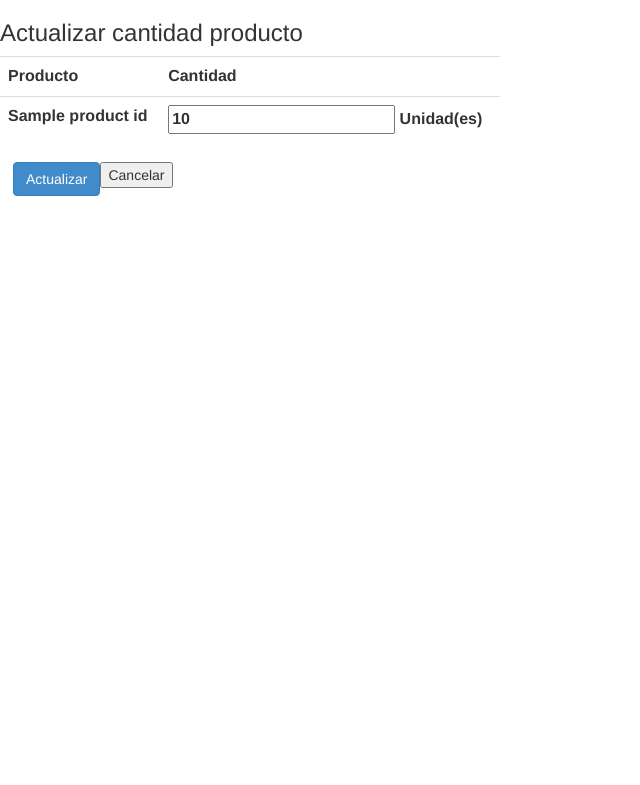
After one commit to Pexego/PXGO_00015_2014_alg, a Django app: template mrp_webpanel_app/templates/conector/actualizar_cantidad.html in a window 1280 px wide. The commit adds this page. Shown: the top 785 px of the page, without its empty margins (0-640 px from the left). Run offline with Django 3.2, Linux system fonts and the light colour scheme; the template is opened without the code that fills it: most values are stand-ins (such as "Sample title", 1, 10 or a date in 2020); lists and menus that the app fills with data are empty; some libraries are stand-ins or nearby versions.

Commit message:
Añadido el métido de actualizar producto, pero falla

```diff
--- a/mrp_webpanel_app/conector/templatetags/mrp_webpanel_app_tag.py
+++ b/mrp_webpanel_app/conector/templatetags/mrp_webpanel_app_tag.py
@@ -3,5 +3,5 @@ register = template.Library()
 
 @register.filter
 def traduccion(arg):
-    estados = {'draft': 'Borrador', 'confirmed': 'Confirmada', 'assigned': 'Lista para producir', 'ready': 'Listo para fabricar',}
+    estados = {'draft': 'Borrador', 'confirmed': 'Confirmada', 'assigned': 'Lista para producir', 'ready': 'Listo para fabricar', 'in_production': 'Produccion iniciada',}
     return estados.get(arg)
--- a/mrp_webpanel_app/mrp_webpanel_app/urls.py
+++ b/mrp_webpanel_app/mrp_webpanel_app/urls.py
@@ -16,6 +16,7 @@ urlpatterns = patterns('',
     url(r'^abrir/(?P<id>\d+)/$', 'conector.views.abrir', name='abrir'),
     url(r'^procesar/(?P<id>\d+)/$', 'conector.views.procesar', name='procesar'),
     url(r'^finalizar/(?P<id>\d+)/$', 'conector.views.finalizar', name='finalizar'),
+    url(r'^actualizar_cantidad/(?P<id>\d+)/$', 'conector.views.actualizar_cantidad', name='actualizar_cantidad'),
 
     url(r'^verstock/(?P<id>\d+)/$', 'conector.views.verstock', name='verstock'),
     url(r'^desechar/(?P<id>\d+)/$', 'conector.views.desechar', name='desechar'),
--- /dev/null
+++ b/mrp_webpanel_app/templates/conector/actualizar_cantidad.html
@@ -0,0 +1,53 @@
+{% load i18n %}
+{% load staticfiles %}
+<html>
+    <head>
+        <meta charset="utf-8">
+        <meta http-equiv="X-UA-Compatible" content="IE=edge">
+        <meta name="viewport" content="width=device-width, initial-scale=1">
+        <meta name="description" content="Algamar APP">
+        <meta name="author" content="Alejandro Núñez Liz">
+
+
+        <title>Algamar APP</title>
+
+        <!-- Bootstrap core CSS -->
+
+        <link href="{% static 'css/bootstrap.min.css' %}" rel="stylesheet">
+
+        <!-- HTML5 shim and Respond.js IE8 support of HTML5 elements and media queries -->
+        <!--[if lt IE 9]>
+          <script src="https://oss.maxcdn.com/libs/html5shiv/3.7.0/html5shiv.js"></script>
+          <script src="https://oss.maxcdn.com/libs/respond.js/1.4.2/respond.min.js"></script>
+        <![endif]-->
+        <script>
+            function cerrarse(){
+            window.close()
+            }
+        </script>
+    </head>
+    <body>
+        <form method="post" action=".">{% csrf_token %}
+        <div class="row">
+            <div class="col-md-6">
+
+                <table class="table table-hover f" style="width:500px;">
+                    <caption class="text-left"><h3>Actualizar cantidad producto</h3></caption>
+                    <tr>
+                        <th>Producto</th>
+                        <th>Cantidad</th>
+                    </tr>
+                    <tr>
+                        <th>{{ product.product_id.name }} </th>
+                        <th><input type="number" value="{{ product.product_qty|floatformat:0 }}" name="unidades"/>  Unidad(es)</th>
+                    </tr>
+                </table>
+            </div>
+        </div>
+        <div class="row">
+            <input type="submit" class="btn btn-primary btn-default pull-left" style="margin-left:2em;" value="Actualizar" />
+            <input type=button value="Cancelar" onclick="cerrarse()">
+        </div>
+        </form>
+    </body>
+</html>
--- a/mrp_webpanel_app/templates/conector/dividir.html
+++ b/mrp_webpanel_app/templates/conector/dividir.html
@@ -76,6 +76,7 @@
                 <INPUT type="button" value="Add Row" onclick="addRow('dataTable')" />
             </div>
         </div>
+        <br /><br />
         <div class="row">
             <input type="submit" class="btn btn-primary btn-default pull-left" style="margin-left:2em;" value="Dividir" />
             <input type=button value="Cancelar" onclick="cerrarse()">
--- a/mrp_webpanel_app/templates/conector/producto.html
+++ b/mrp_webpanel_app/templates/conector/producto.html
@@ -8,7 +8,11 @@
         <div class="col-md-6">
             <ul class="list-group" style="text-align:left;">
                 <li class="list-group-item"><strong>Producto:</strong> {{ product.product_id.name }}</li>
-                <li class="list-group-item"><strong>Cantidad:</strong> {{ product.product_qty }} unidades</li>
+                <li class="list-group-item"><strong>Cantidad:</strong> {{ product.product_qty }} unidades
+                    {% if product.state == "confirmed" %}
+                        <a href="/actualizar_cantidad/{{ product.id }}" target="_blank" onClick="window.open(this.href, this.target, 'width=500,height=400'); return false;" class="btn btn-warning" >Actualizar</a>
+                    {% endif %}
+                </li>
                 <li class="list-group-item"><strong>Almacen:</strong> {{ product.warehouse_id.name }}</li>
             </ul>
         </div>
```
Also changed, not shown: mrp_webpanel_app/conector/views.py (+22 -16 lines).
